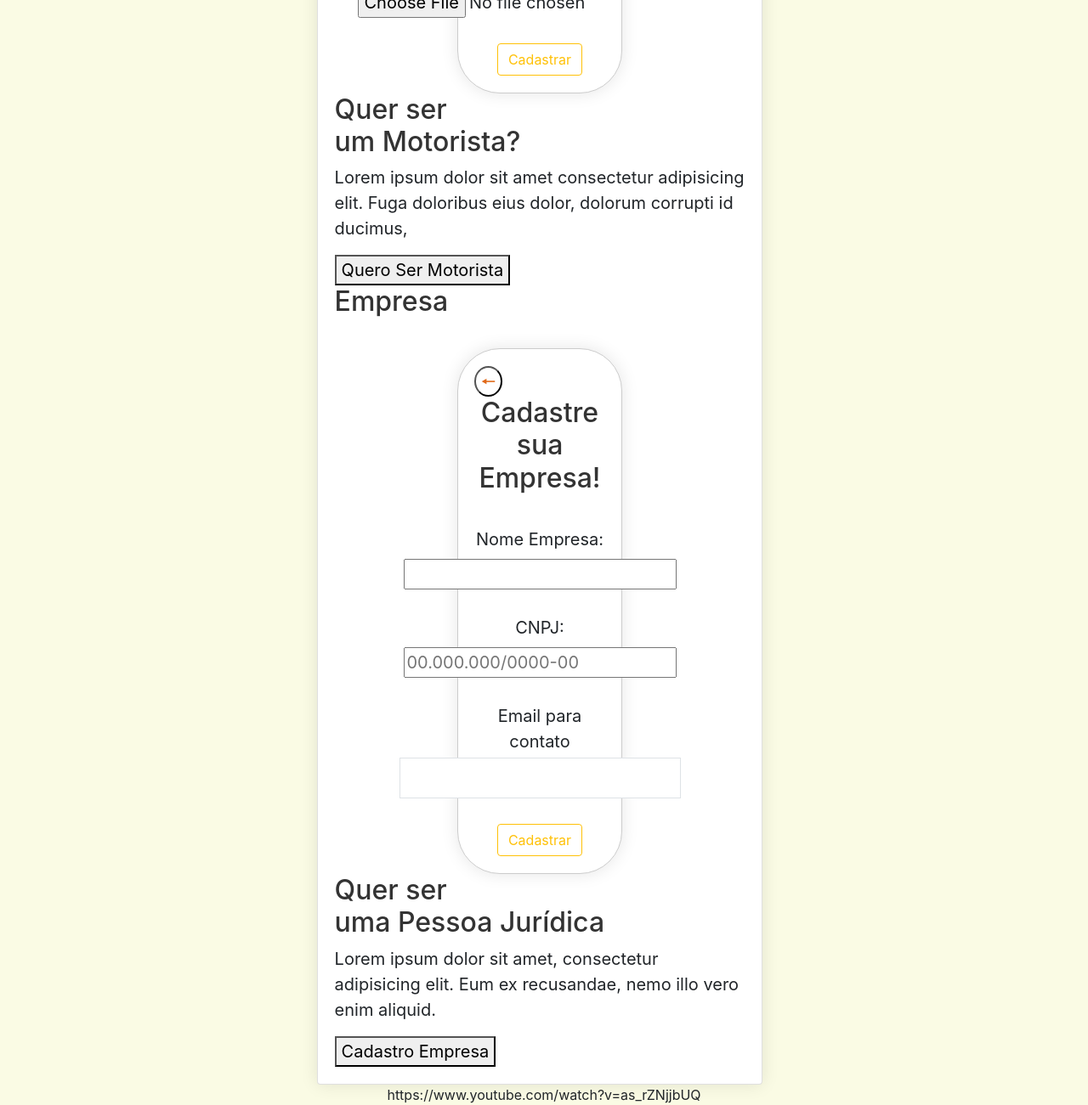
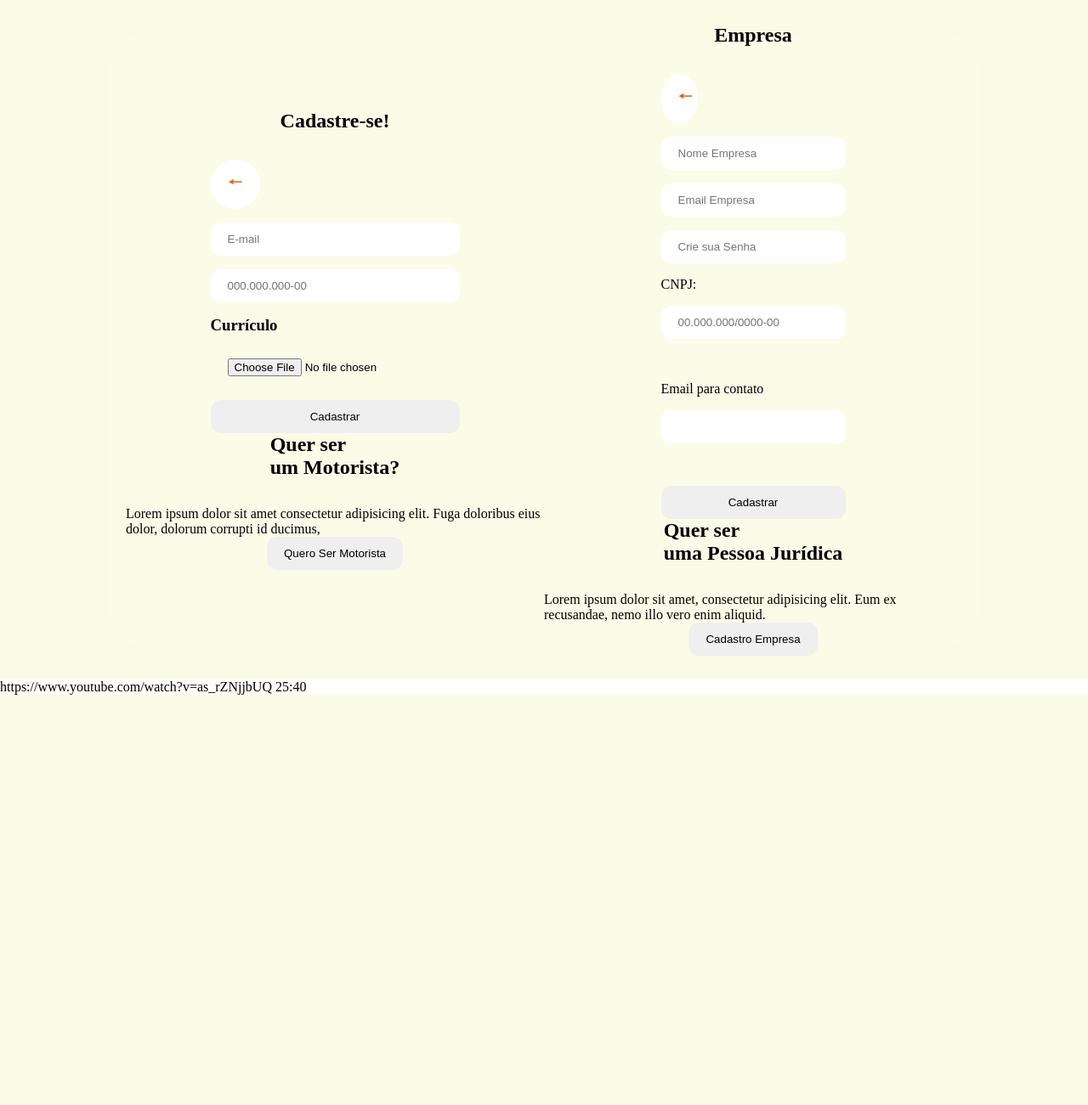
Before and after one commit to mariprince/teste-TCC-ds, a PHP site: page /cadastros.html in a window 1280 px wide. Shown: the whole page at 85% size. After the commit the page ends 818 px from the top, so only its background shows below. Run offline with PHP 8.4, Linux system fonts and the light colour scheme.

Commit message:
quase to bem

```diff
--- /dev/null
+++ b/13.03/cadastro.css
@@ -0,0 +1,95 @@
+*{
+    margin: 0;
+    padding: 0;
+    box-sizing: border-box;
+}
+body{
+   background-color: white;
+}
+.containerPai{
+    width: 100%;
+    height: 100vh;
+    background-color: #fafbe4;
+    display: flex;
+    justify-content: center;
+    align-items: center;
+  }
+.card{
+    width: 80%;
+    height: 90vh;
+    background-color: rgba(255 255 255 / .10);
+    border-radius: 32px;
+    padding: 32px 20px;
+    display: flex;
+    flex-direction: row;
+    justify-content: center;
+    align-items: center;
+    position: relative;
+  }
+
+.esquerda, .direita{
+    width: 50%;
+    height: 100%;
+    display: flex;
+    flex-direction: column;
+    justify-content: center;
+    align-items: center;
+  }
+  .formMotorista, .cadastroMotorista, .empresaForm, .cadastroEmpresa{
+    display: flex;
+    flex-direction: column;
+    justify-content: center;
+    align-items: center;
+  }
+form{
+    display: flex;
+    flex-direction: column;
+    gap: 16px;
+}
+
+input, button{
+    padding: 12px 20px;
+    border-radius: 12px;
+    border: none;
+    outline: none;
+}
+
+h2{
+  margin-bottom: 32px;
+}
+.voltar {
+    background-color: #fff;
+    border-radius: 100%;
+    color: #e06919;
+    margin-right: 80%;
+    font-size: 20px;
+  }
+
+.formcontrol {
+    align-items: center;
+    justify-content: center;
+    display: flex;
+  }
+.butao {
+    display: inline-block;
+    padding: 15px 30px;
+    font-size: 16px;
+    text-align: center;
+    text-decoration: none;
+    border: 2px solid #ffffff; /* Cor da borda do botão */
+    border-radius: 5px;
+    background-color: #3498db; /* Cor de fundo do botão */
+    color: #ffffff; /* Cor do texto do botão */
+    position: relative;
+    overflow: hidden;
+    transition: background-color 0.3s ease, box-shadow 0.3s ease;
+  }
+.butao:hover {
+    background-color: #2980b9; /* Cor de fundo do botão ao passar o mouse */
+    box-shadow: 0 0 10px rgba(0, 0, 0, 0.3); /* Efeito de luz ao redor do botão */
+  }
+.show {
+    opacity: 1;
+    transform: translateX(0);
+    transition: all 2s;
+  }
--- a/13.03/cadastros.html
+++ b/13.03/cadastros.html
@@ -1,52 +1,34 @@
 <!DOCTYPE html>
 <html lang="pt-br">
+
 <head>
   <meta charset="UTF-8" />
   <meta name="viewport" content="width=device-width, initial-scale=1.0" />
   <title>Cadastro Motorista</title>
-    <link rel="stylesheet" href="style.css" />
-    <link
-      rel="stylesheet"
-      href="https://stackpath.bootstrapcdn.com/bootstrap/4.5.2/css/bootstrap.min.css"
-    />
+  <link rel="stylesheet" href="cadastro.css"/>
 </head>
-  <body class="pagcadastro">
+
+<body>
+  <section class="containerPai">
     <div class="card">
-      <div class="Esquerda">
-        <div class="FormMotorista">
-          <form id="form_motorista" method="post">
-            <button class="voltar" onclick="javascript:history.back()">
-              🠔
-            </button>
+      <div class="esquerda">
+        <div class="formMotorista">
           <h2>Cadastre-se!</h2>
-            <br />
-            <label for="nome_motorista">Nome:</label>
-            <input
-              type="text"
-              id="nome_motorista"
-              name="nome_motorista"
-              required
-            />
-            <br />
-            <label for="cpf">CPF:</label>
-            <input
-              type="text"
-              id="cpf"
-              name="cpf"
-              placeholder="000.000.000-00"
-              pattern="\d{3}\.\d{3}\.\d{3}-\d{2}"
-              required
-              oninput="this.value = this.value.replace(/[^0-9]/g, '');"
-            /><br />
-            <label for="formFile" class="form-label"><h3>Currículo</h3></label>
+          <form>
+            <button class="voltar" onclick="javascript:history.back()">🠔</button>
+            <input type="text" placeholder="E-mail">
+            <input type="text" id="cpf" name="cpf" placeholder="000.000.000-00" pattern="\d{3}\.\d{3}\.\d{3}-\d{2}"
+              required oninput="this.value = this.value.replace(/[^0-9]/g, '');">
+            <label for="formFile" class="form-label">
+              <h3>Currículo</h3>
+            </label>
             <input class="formcontrol" type="file" id="formFile" />
-            <br />
             <button type="button" class="btn btn-outline-warning custom-btn">
               Cadastrar
             </button>
           </form>
         </div>
-        <div class="LoginMotorista">
+        <div class="cadastroMotorista">
           <h2>Quer ser <br />um Motorista?</h2>
           <p>
             Lorem ipsum dolor sit amet consectetur adipisicing elit. Fuga
@@ -55,42 +37,28 @@
           <button>Quero Ser Motorista</button>
         </div>
       </div>
-      <div class="Direita">
-        <div class="EmpresaForm">
+      <div class="direita">
+        <div class="empresaForm">
           <h2>Empresa</h2>
-          <form id="form_empresa" method="post">
-            <button class="voltar" onclick="javascript:history.back()">
-              🠔
-            </button>
-            <h2>Cadastre sua Empresa!</h2>
+          <form>
+            <button class="voltar" onclick="javascript:history.back()">🠔</button>
+            <input type="text" placeholder="Nome Empresa">
+            <input type="email" placeholder="Email Empresa">
+            <input type="senha" placeholder="Crie sua Senha">
+            <label for="cnpj">CNPJ:</label>
+            <input type="text" id="cnpj" name="cnpj" placeholder="00.000.000/0000-00"
+              pattern="\d{3}\.\d{3}\.\d{3}-\d{2}" required
+              oninput="this.value = this.value.replace(/[^0-9]/g, '');" /><br />
+            <label class="block text-gray-700 mb-1">Email para contato</label>
+            <input type="email_empresa" id="email_empresa" class="w-full border border-gray-300 rounded-md p-2"
+              required />
             <br />
-            <label for="nome_empresa">Nome Empresa:</label>
-            <input type="text" id="nome_empresa" name="nome_empresa" required />
-            <br />
-            <label for="cnpj">CNPJ:</label>
-            <input
-              type="text"
-              id="cnpj"
-              name="cnpj"
-              placeholder="00.000.000/0000-00"
-              pattern="\d{3}\.\d{3}\.\d{3}-\d{2}"
-              required
-              oninput="this.value = this.value.replace(/[^0-9]/g, '');"
-            /><br />
-            <label class="block text-gray-700 mb-1">Email para contato</label>
-            <input
-              type="email_empresa"
-              id="email_empresa"
-              class="w-full border border-gray-300 rounded-md p-2"
-              required
-            />
-            <br />
-            <button type="button" class="btn btn-outline-warning custom-btn">
+            <button type="submit" class="btn btn-outline-warning custom-btn">
               Cadastrar
             </button>
           </form>
         </div>
-        <div class="LoginEmpresa">
+        <div class="cadastroEmpresa">
           <h2>Quer ser<br />uma Pessoa Jurídica</h2>
           <p>
             Lorem ipsum dolor sit amet, consectetur adipisicing elit. Eum ex
@@ -100,8 +68,9 @@
         </div>
       </div>
     </div>
+  </section>
   <script src="script.js"></script>
 </body>
+
 </html>
-
-https://www.youtube.com/watch?v=as_rZNjjbUQ
+https://www.youtube.com/watch?v=as_rZNjjbUQ 25:40
--- a/13.03/style.css
+++ b/13.03/style.css
@@ -291,59 +291,7 @@ body {
 /* FIM INDEX PAG */
 
 /* CADASTROS PAG */
-.pagcadastro {
-  background-color: #fafbe4;
-  padding: 9%;
-  opacity: 0%;
-  transform: translateX(-100%);
-  transition: all 2s;
-}
-#form_empresa {
-  display: flex;
-}
-.voltar {
-  background-color: #fff;
-  border-radius: 100%;
-  color: #e06919;
-  margin-right: 80%;
-  font-size: 20px;
-}
-#form_motorista {
-  width: 40%;
-  background-color: #fff;
-}
-#form_empresa {
-  width: 40%;
-  background-color: #fff;
-}
-.formcontrol {
-  align-items: center;
-  justify-content: center;
-  display: flex;
-}
-.butao {
-  display: inline-block;
-  padding: 15px 30px;
-  font-size: 16px;
-  text-align: center;
-  text-decoration: none;
-  border: 2px solid #ffffff; /* Cor da borda do botão */
-  border-radius: 5px;
-  background-color: #3498db; /* Cor de fundo do botão */
-  color: #ffffff; /* Cor do texto do botão */
-  position: relative;
-  overflow: hidden;
-  transition: background-color 0.3s ease, box-shadow 0.3s ease;
-}
-.butao:hover {
-  background-color: #2980b9; /* Cor de fundo do botão ao passar o mouse */
-  box-shadow: 0 0 10px rgba(0, 0, 0, 0.3); /* Efeito de luz ao redor do botão */
-}
-.show {
-  opacity: 1;
-  transform: translateX(0);
-  transition: all 2s;
-}
+
 /* FIM CADASTROS PAG */
 /*  MOTORISTAS PAG */
 .logo{
@@ -543,13 +491,12 @@ form {
   display: flex;
   align-items: center;
 }
-<<<<<<< HEAD
 footer{
     text-align: center;
     position: absolute;
     bottom: -0;
     width: 100%;
-=======
+}
 footer {
   text-align: center;
   position: relative;
@@ -558,5 +505,4 @@ footer {
   height: 40px;
   background-color: #ea580c;
   color: #fff;
->>>>>>> 7590c34244d55eb6c43a877ae6f3735a133fe0b3
 }
```
Lines whose indentation alone changed are shown as unchanged.
